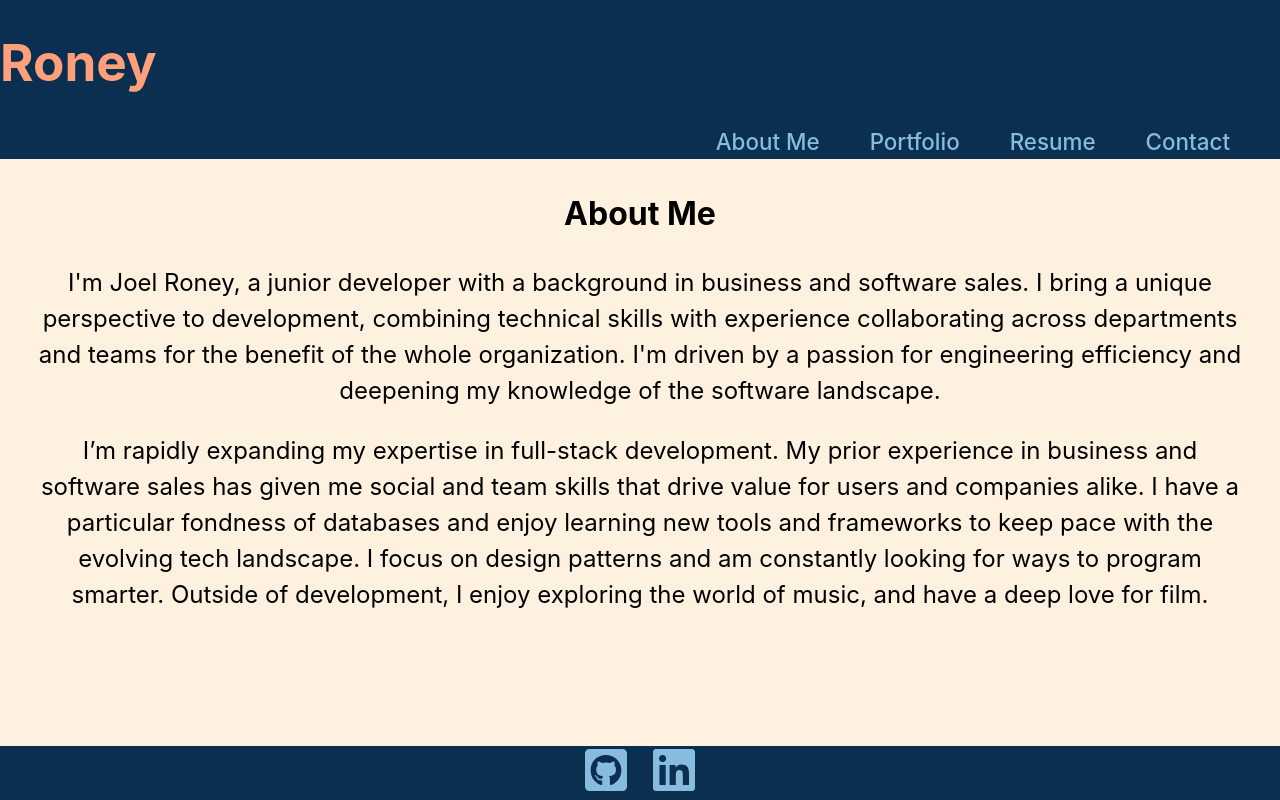
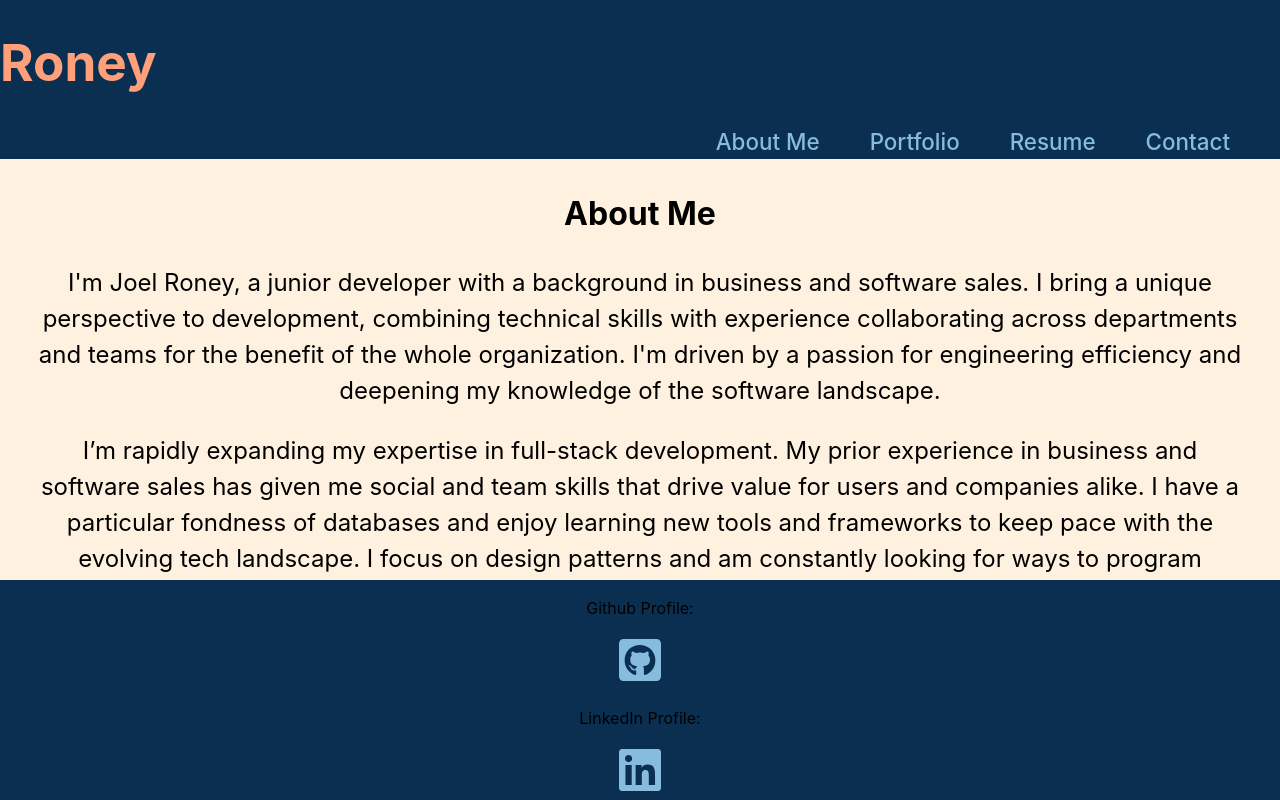
Before and after one commit to fluviangumbo/React-Portfolio, a React (Vite) app: page / in a window 1280 px wide. Built offline with nearby package versions, Linux system fonts and the light colour scheme.

Commit message:
added text to footer

```diff
--- a/src/components/Footer.jsx
+++ b/src/components/Footer.jsx
@@ -3,9 +3,11 @@ import { FaGithubSquare, FaLinkedin } from "react-icons/fa";
 export default function Footer() {
     return (
         <footer>
+            <p>Github Profile: </p>
             <a href="https://github.com/fluviangumbo">
                 <FaGithubSquare />
             </a>
+            <p>LinkedIn Profile: </p>
             <a href="https://www.linkedin.com/in/joel-roney-099983161/">
                 <FaLinkedin />
             </a>
```
